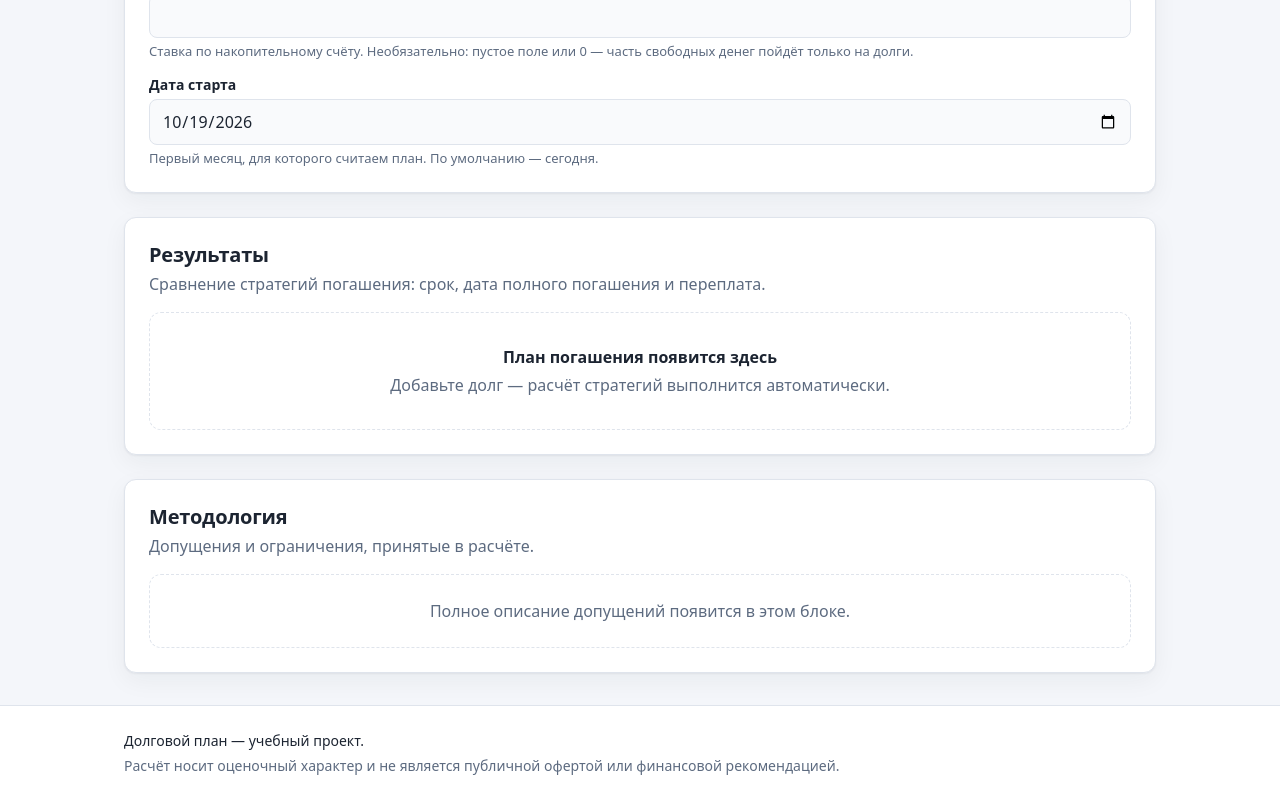
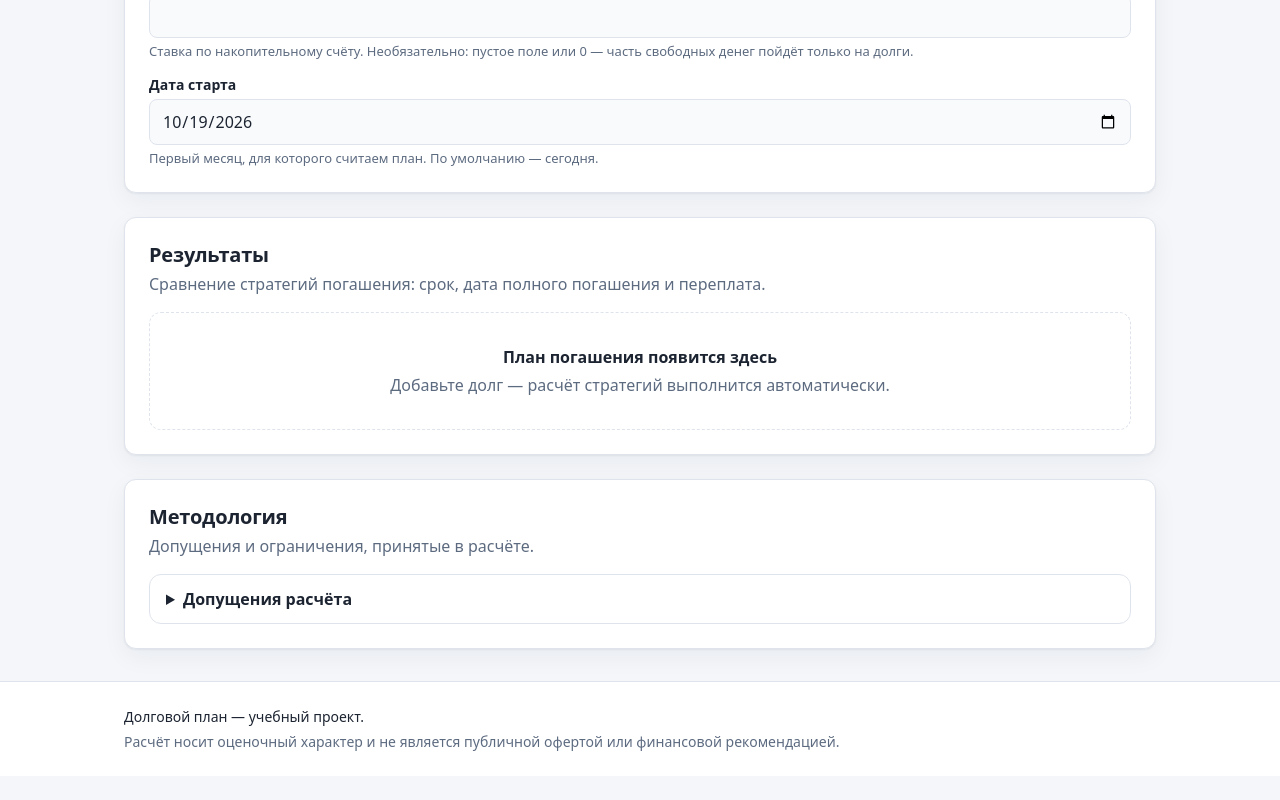
Before and after one commit to Detroiska/DebtPlan, a React (Vite) app: page / in a window 1280 px wide. Shown: the part 708-1508 px from the top of the page. After the commit the page ends 1484 px from the top, so only its background shows below. Built offline with nearby package versions, Linux system fonts and the light colour scheme.

Commit message:
feat: add concise collapsible methodology block

```diff
--- a/src/App.css
+++ b/src/App.css
@@ -596,6 +596,34 @@
   white-space: nowrap;
 }
 
+.methodology-block {
+  padding: 12px 16px;
+  border: 1px solid var(--color-border);
+  border-radius: var(--radius-card);
+}
+
+.methodology-block__summary {
+  cursor: pointer;
+  font-weight: 600;
+  user-select: none;
+}
+
+.methodology-block__list {
+  margin: 12px 0 0;
+  padding-left: 20px;
+  display: flex;
+  flex-direction: column;
+  gap: 6px;
+  font-size: 0.875rem;
+  color: var(--color-text-muted);
+}
+
+.disclaimer {
+  margin-top: 12px;
+  font-size: 0.8125rem;
+  color: var(--color-text-muted);
+}
+
 @media (min-width: 768px) and (max-width: 1023px) {
   .app-header__inner {
     padding: 24px 20px;
--- a/src/features/methodology/MethodologySection.jsx
+++ b/src/features/methodology/MethodologySection.jsx
@@ -7,7 +7,16 @@ export default function MethodologySection() {
       title="Методология"
       description="Допущения и ограничения, принятые в расчёте."
     >
-      <div className="placeholder">Полное описание допущений появится в этом блоке.</div>
+      <details className="methodology-block">
+        <summary className="methodology-block__summary">Допущения расчёта</summary>
+        <ul className="methodology-block__list">
+          <li>Проценты начисляются раз в месяц по ставке из договора.</li>
+          <li>Комиссии, страховки и штрафы не учитываются.</li>
+          <li>Суммы указываются только в рублях.</li>
+          <li>Минимальные платежи берутся из договора без изменений.</li>
+          <li>Стратегии сравниваются по переплате; оптимальная помечается автоматически.</li>
+        </ul>
+      </details>
     </Section>
   )
 }
--- a/src/features/results/ResultsSection.jsx
+++ b/src/features/results/ResultsSection.jsx
@@ -157,6 +157,8 @@ export default function ResultsSection({ debts = [], strategies = [], selectedSt
           <span>Добавьте долг — расчёт стратегий выполнится автоматически.</span>
         </div>
       )}
+
+      {hasCards ? <p className="disclaimer">Расчёт носит справочный характер и не является финансовой рекомендацией.</p> : null}
     </Section>
   )
 }
```
